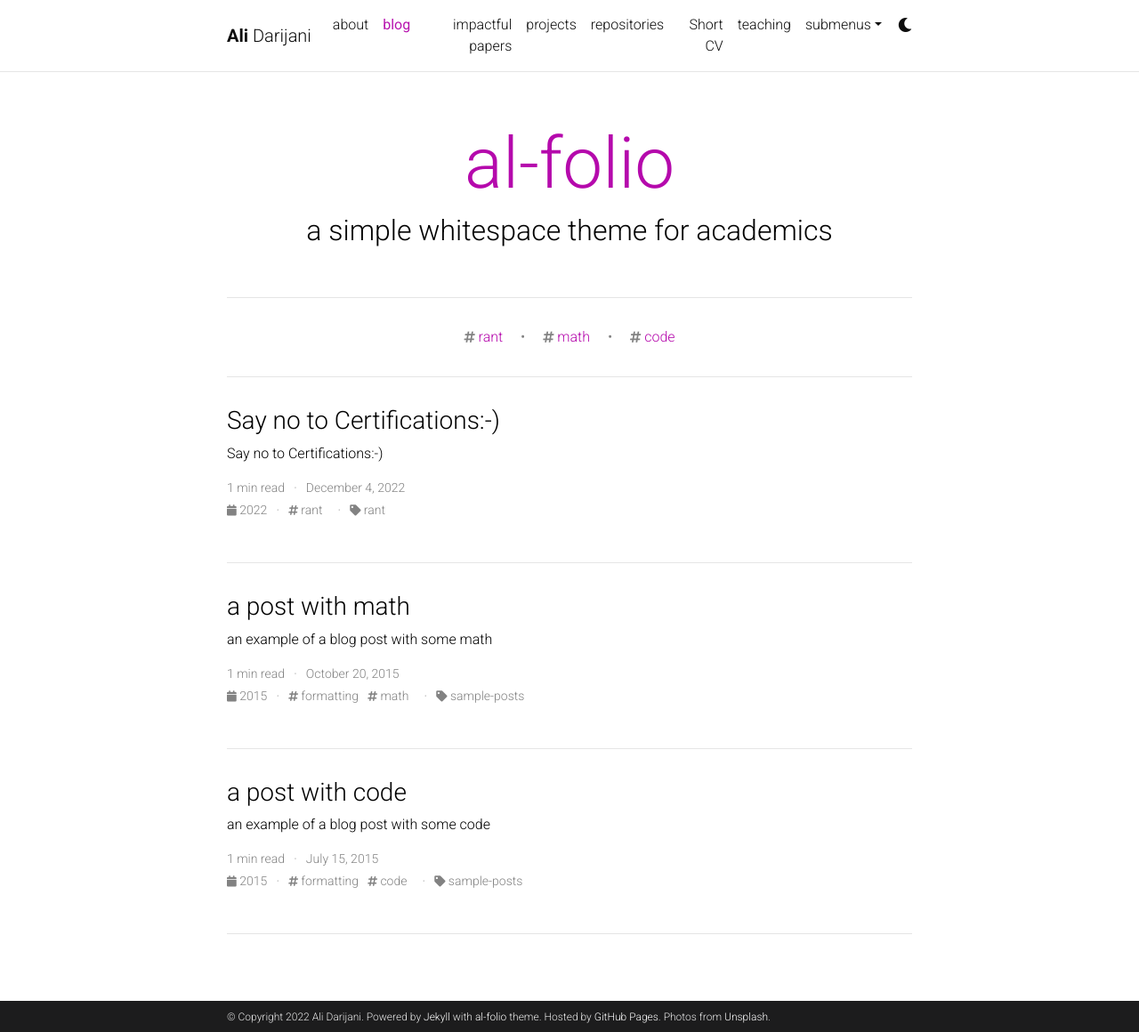
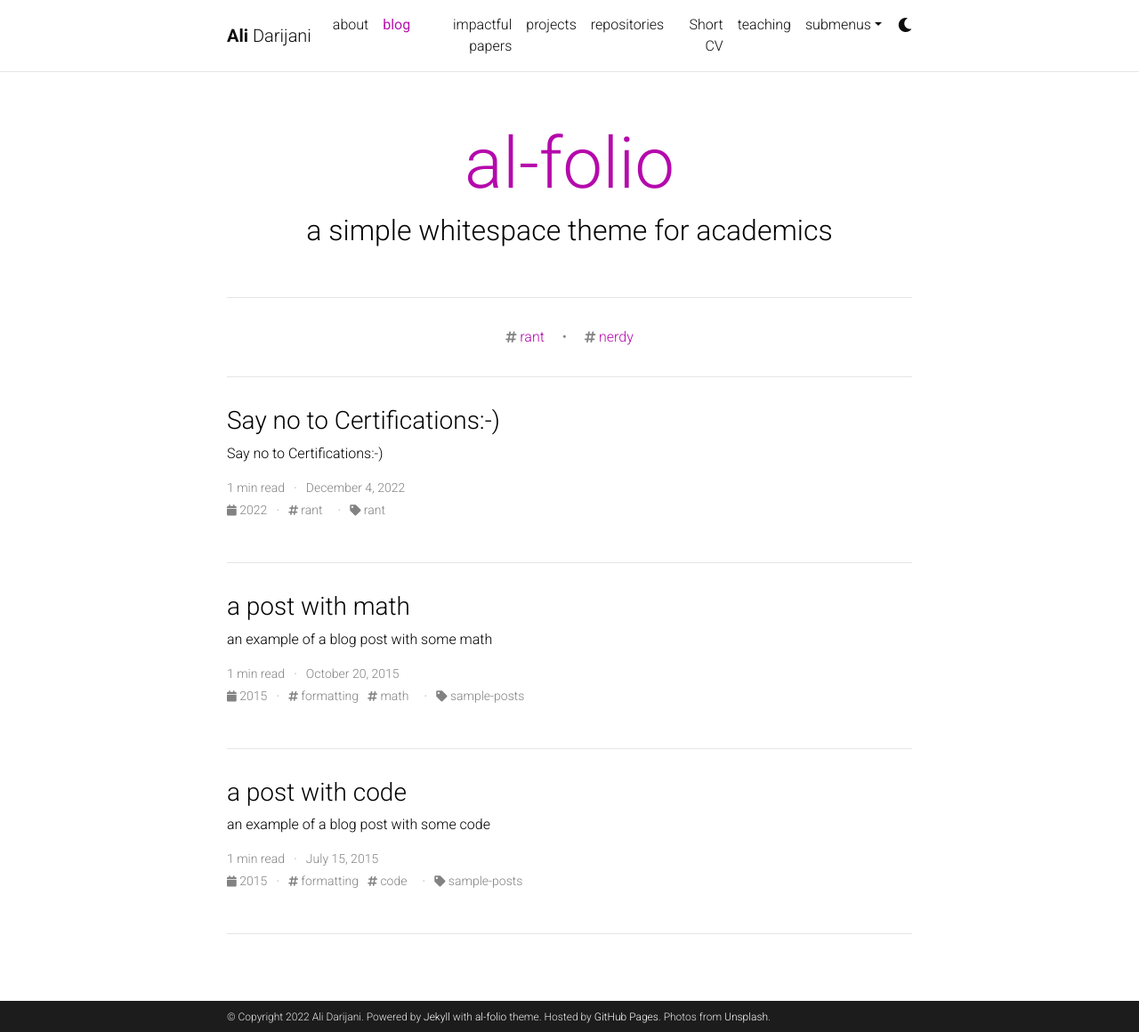
Before and after one commit to adarijani/adarijani.github.io_archived, a Jekyll site: the page built from blog/index.html, in a window 1280 px wide and 1160 px high. Shown: the whole window at 89% size. Built offline with Jekyll 4.4.1, drawn with Linux system fonts in a browser that asks for light colours; the list of posts is cut into pages by our own code; comment, search, counter and statistics services are not loaded; a style sheet for code colours, icons or effects is not loaded.

Commit message:
Update _config.yml

```diff
--- a/_config.yml
+++ b/_config.yml
@@ -223,7 +223,7 @@
     tag: '/blog/tag/:name/'
     category: '/blog/category/:name/'
 
-display_tags: ['rant', 'math', 'code'] # this tags will be dispalyed on the front page of your blog
+display_tags: ['rant', 'nerdy'] # this tags will be dispalyed on the front page of your blog
 
 # -----------------------------------------------------------------------------
 # Jekyll Scholar
```
